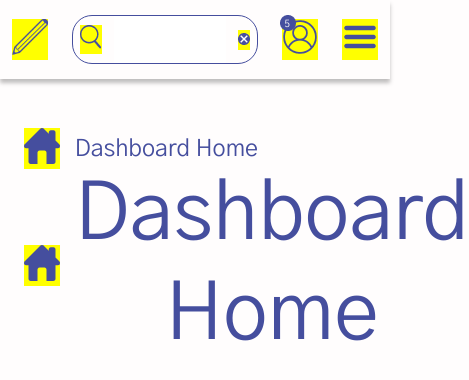
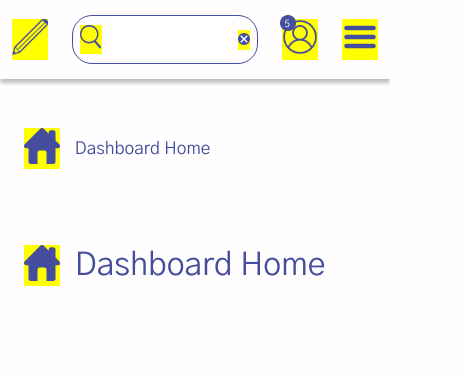
Before and after one commit to Diamond-Devs/bug-tracker, a React (Create React App) app: page / in a window 390 px wide. Shown: the top 380 px of the page, 469 px wide, since content can reach past the window. Built offline with nearby package versions, Linux system fonts and the light colour scheme.

Commit message:
CONTRIBUTOR: fromjaytoz ADDED: found out the algorithm for text responsiveness NEXT: either finish up rows or make this algorithm for everything else FUNCnoPRESno

```diff
--- a/src/components/RegularText.js
+++ b/src/components/RegularText.js
@@ -14,10 +14,26 @@ const RegularTextContent = styled.p`
       text-shadow: 0px 8px 4px rgba(0, 0, 0, 0.25);
     `};
 
-  ${({ size }) =>
-    css`
-      font-size: ${size[1]};
-    `}
+  ${({ size }) => {
+    if (!Array.isArray(size)) return;
+    const startingPx = 300;
+    const responsiveFs = size?.map((value, index) => {
+      if (index == 0)
+        return css`
+          font-size: ${size[index]};
+        `;
+      const multiplied = startingPx * (index + 1);
+
+      if (multiplied > 600) {
+        return css`
+          @media (min-width: ${multiplied}px) {
+            font-size: ${size[index]};
+          }
+        `;
+      }
+    });
+    return responsiveFs;
+  }}
 `;
 
 function RegularText({ size, children, mb, ds, ts, ml }) {
--- a/src/hooks/useDiamondStyles.js
+++ b/src/hooks/useDiamondStyles.js
@@ -27,11 +27,21 @@ export const useDiamondStyles = (props) => {
     }
     if (Array.isArray(props[attribute])) {
       const append = appendVhorVw(attribute);
-      props[attribute][0].map((value, index, array) => {
-        const factor = props[attribute][1];
-        array[index] = value * factor + append;
-      });
-      props[attribute] = props[attribute][0];
+      const sizes = props[attribute][0];
+      const multiplier = props[attribute][1];
+      const sizesAdded = props[attribute][2] || 0;
+      for (let i = 0; i < sizesAdded; i++) {
+        console.log(sizes[0]);
+        sizes.push(sizes[0] * multiplier * (i + 1) + append);
+        console.log(sizes[i]);
+        console.log(sizes);
+      }
+      // props[attribute][0].map((value, index, array) => {
+      //   const factor = props[attribute][1];
+      //   array[index] = value * factor + append;
+      // });
+      sizes[0] += append;
+      props[attribute] = sizes;
       console.log(props[attribute]);
     }
   }
--- a/src/pages/Dashboard.js
+++ b/src/pages/Dashboard.js
@@ -85,9 +85,7 @@ function Dashboard() {
           <RegularText
             {...useDiamondStyles({
               ml: 3.68,
-              size: [[20, 2], 3],
-              fs: 3,
-              d: "flex",
+              size: [[4.44], 0.4, 2],
             })}
           >
             Dashboard Home
@@ -101,7 +99,7 @@ function Dashboard() {
             alt="home icon"
             {...useDiamondStyles({ ml: 6.28 })}
           ></Icon>
-          <RegularText {...useDiamondStyles({ ml: 3.68, size: "5em" })}>
+          <RegularText {...useDiamondStyles({ ml: 3.68, size: "2em" })}>
             Dashboard Home
           </RegularText>
         </MenuRow>
```
